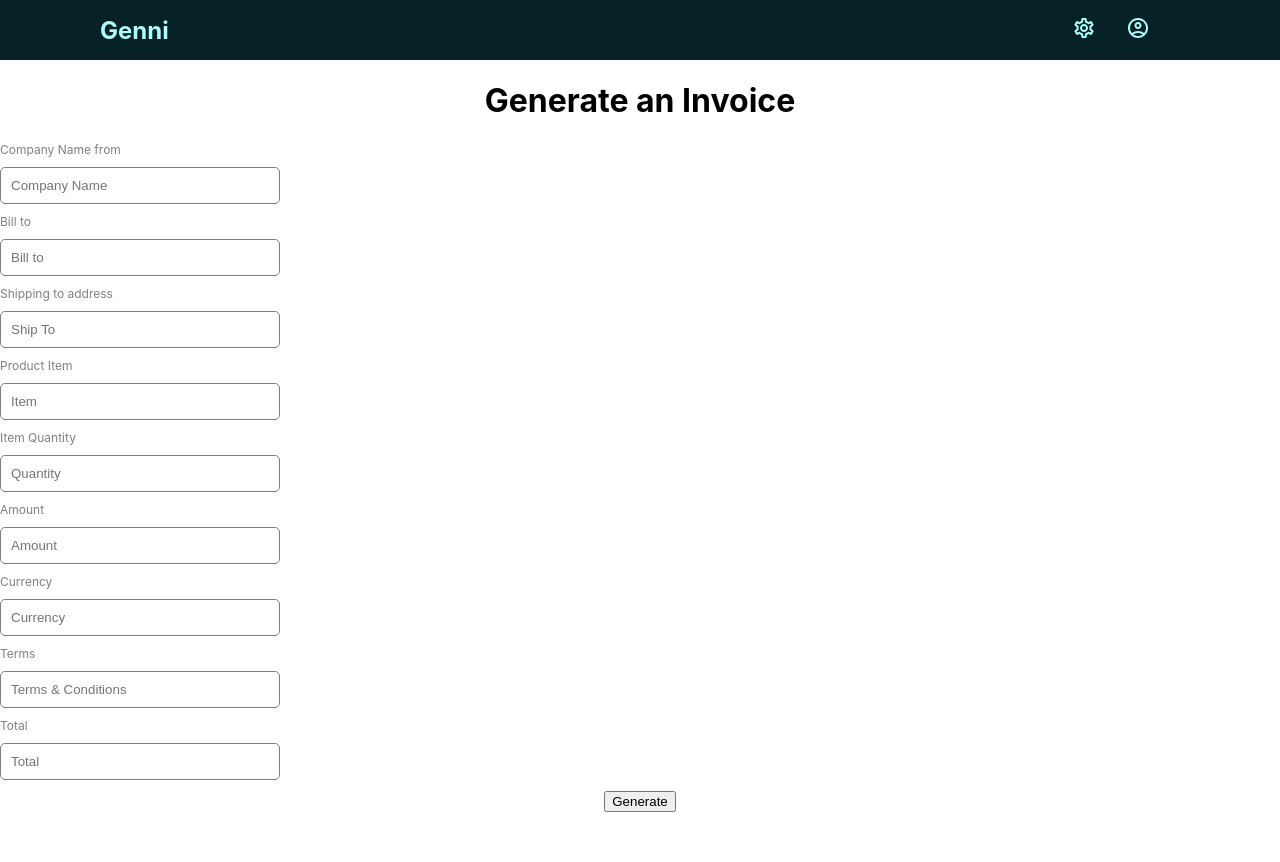
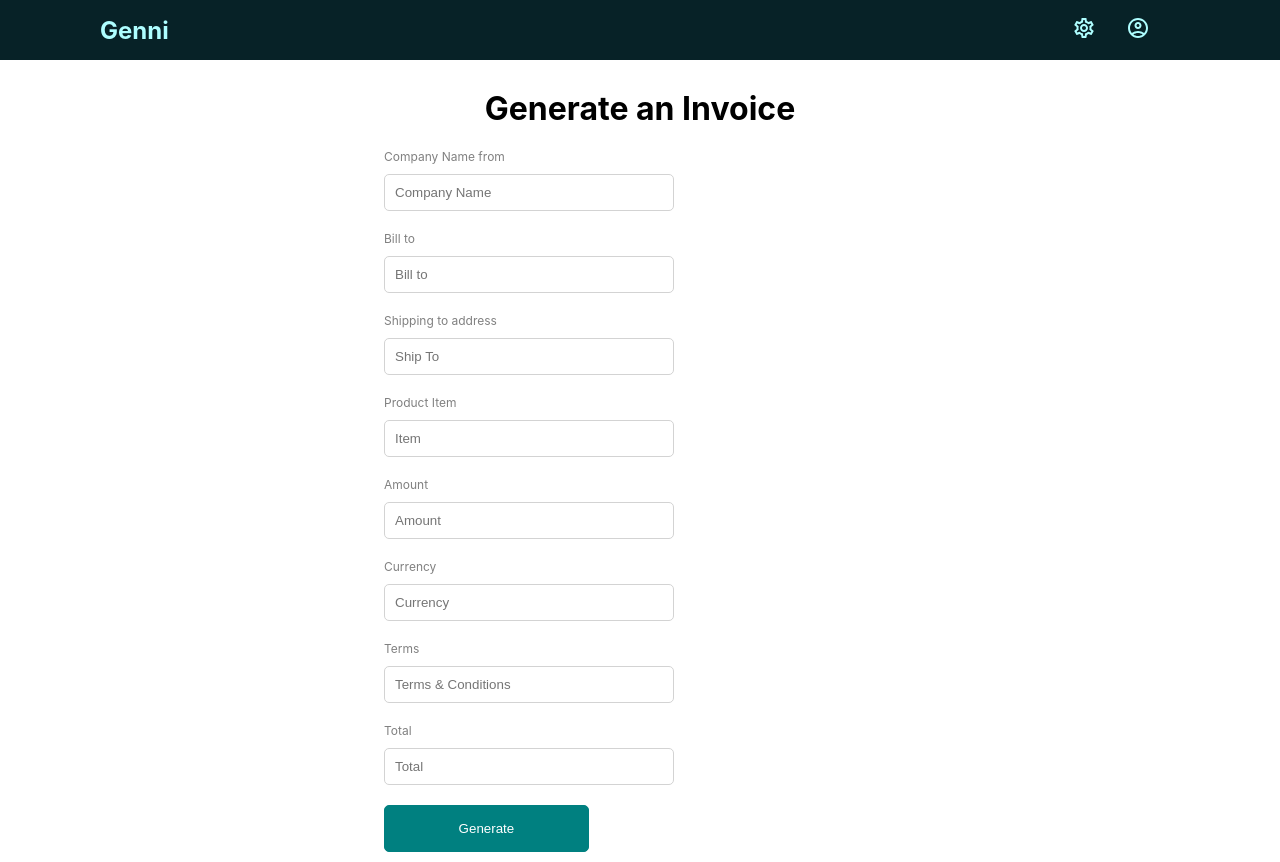
Before and after one commit to aymanxdev/genni, a React (Create React App) app: page / in a window 1280 px wide. Before the commit the page ends 812 px from the top, so only its background shows below. Built offline with nearby package versions, Linux system fonts and the light colour scheme.

Commit message:
add more styles

```diff
--- a/src/components/custom-input/customInput.styles.js
+++ b/src/components/custom-input/customInput.styles.js
@@ -3,7 +3,7 @@ import styled from "styled-components";
 export const FormInput = styled.div`
   display: flex;
   flex-direction: column;
-  width: 280px;
+  width: 300px;
 `;
 
 export const Input = styled.input`
@@ -11,6 +11,13 @@ export const Input = styled.input`
   margin: 10px 0px;
   border-radius: 5px;
   border: 1px solid gray;
+
+  flex: 1;
+  min-width: 40%;
+  margin: 10px 10px 20px 0px;
+  padding: 10px;
+  border-radius: 5px;
+  border: 0.5px solid lightgray;
 
   &:invalid[focused="true"] {
     border: 1px solid red;
--- a/src/components/generate-invoice/Invoice.jsx
+++ b/src/components/generate-invoice/Invoice.jsx
@@ -1,6 +1,7 @@
 import React, { useState } from "react";
 import CustomInput from "../custom-input/CustomInput";
 import { inputs } from "./inputs";
+import "./invoice.styles.css";
 
 const Invoice = () => {
   const [inputData, setInputData] = useState({
@@ -19,10 +20,13 @@ const Invoice = () => {
     setInputData({ ...inputData, [e.target.name]: e.target.value });
   };
   return (
-    <div>
-      <form>
+    <div className="invoice__container">
+      <div className="invoice__wrapper">
         <h1>Generate an Invoice</h1>
-        {inputs.map((input) => (
+        <form className="invoice__form">
+          <div className="col1">
+            {inputs
+              .map((input) => (
                 <CustomInput
                   key={input.id}
                   {...input}
@@ -30,9 +34,25 @@ const Invoice = () => {
                   onChange={handleChange}
                   placeholder={input.placeholder}
                 />
-        ))}
-        <button>Generate</button>
+              ))
+              .slice(0, 4)}
+          </div>
+          <div className="col2">
+            {inputs
+              .map((input) => (
+                <CustomInput
+                  key={input.id}
+                  {...input}
+                  value={inputData[input.name]}
+                  onChange={handleChange}
+                  placeholder={input.placeholder}
+                />
+              ))
+              .slice(5, 9)}
+          </div>
+          <button className="btn">Generate</button>
         </form>
+      </div>
     </div>
   );
 };
--- /dev/null
+++ b/src/components/generate-invoice/invoice.styles.css
@@ -0,0 +1,43 @@
+.invoice__container {
+  width: 100vw;
+  height: 100vh;
+
+  display: flex;
+  align-items: center;
+  justify-content: center;
+  background-size: cover;
+}
+.invoice__wrapper {
+  padding: 10px;
+  width: 40%;
+  background-color: white;
+  border-radius: 5px;
+  box-shadow: lightgray;
+}
+.invoice__form {
+  display: flex;
+  flex-wrap: wrap;
+}
+
+.col1 {
+  display: flex;
+  flex-wrap: wrap;
+  justify-content: space-between;
+}
+
+.col2 {
+  display: flex;
+  flex-wrap: wrap;
+  justify-content: space-between;
+}
+
+.btn {
+  width: 40%;
+  border: none;
+  padding: 15px 20px;
+  background-color: teal;
+  color: white;
+  cursor: pointer;
+  border-radius: 5px;
+  border: 1px solid teal;
+}
```
Also changed, not shown: src/components/generate-invoice/inputs.js (+0 -10 lines). Lines whose indentation alone changed are shown as unchanged.
